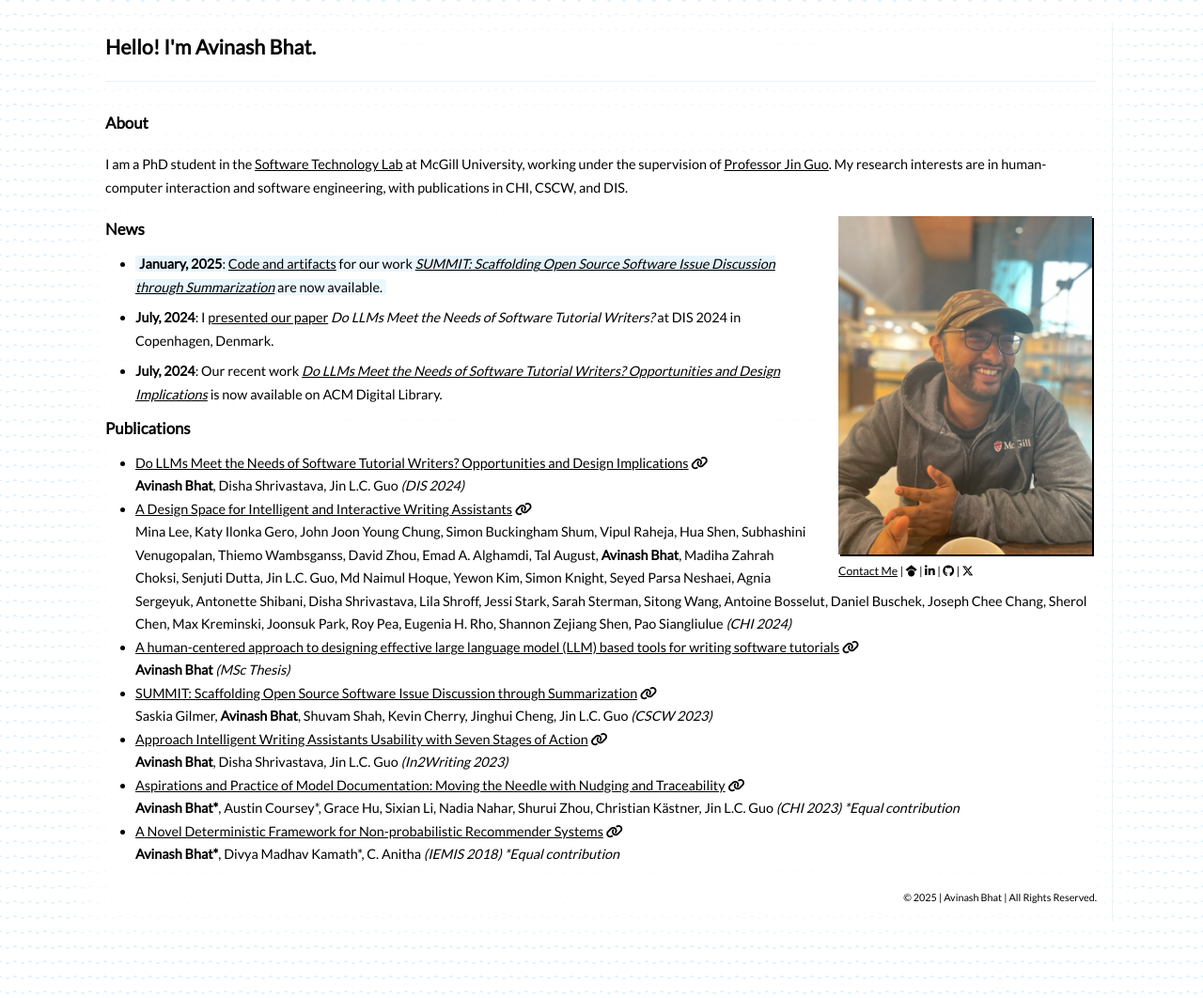
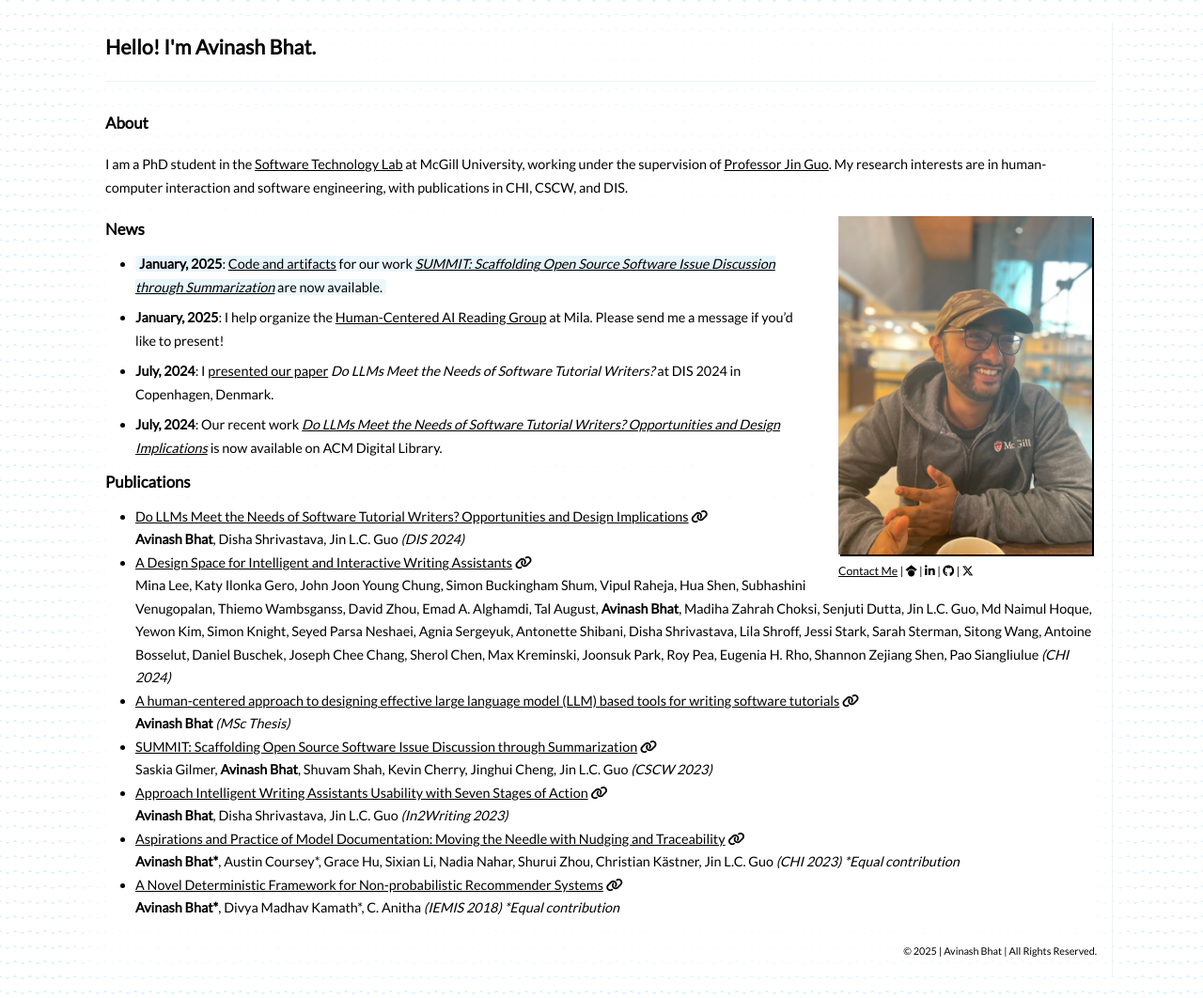
Before and after one commit to avinashbhat/avinashbhat.github.io, a Jekyll site: the page built from _pages/about.md, in a window 1280 px wide. Shown: the whole page at 94% size. Built offline with Jekyll 4.4.1, drawn with Linux system fonts in a browser that asks for light colours; nearby versions of some CDN libraries.

Commit message:
added hcai reading group

```diff
--- a/_data/news.yml
+++ b/_data/news.yml
@@ -1,4 +1,5 @@
 - entry: "<span class=\"blink-bg\">**January, 2025**: [Code and artifacts](https://github.com/oss-u/IssueAnalysis) for our work [*SUMMIT: Scaffolding Open Source Software Issue Discussion through Summarization*](https://arxiv.org/abs/2308.02780) are now available.</span>"
+- entry: "**January, 2025**: I help organize the <a href=\"https://ianarawjo.github.io/mila-hcai/\">Human-Centered AI Reading Group</a> at Mila. Please send me a message if you'd like to present!"
 - entry: "**July, 2024**: I <a href='https://x.com/aviinashbhat/status/1808894162235687250'>presented our paper</a> *Do LLMs Meet the Needs of Software Tutorial Writers?* at DIS 2024 in Copenhagen, Denmark."
 - entry: "**July, 2024**: Our recent work [*Do LLMs Meet the Needs of Software Tutorial Writers? Opportunities and Design Implications*](https://dl.acm.org/doi/10.1145/3643834.3660692) is now available on ACM Digital Library."
 # - entry: "**August, 2023**: Our paper [SUMMIT: Scaffolding Open Source Software Issue Discussion through Summarization](https://arxiv.org/abs/2308.02780) is accepted to [CSCW 2023](https://cscw.acm.org/2023/)."
```
